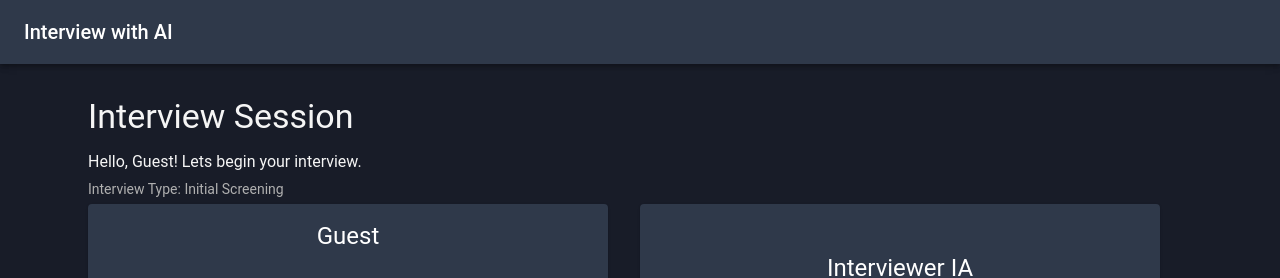
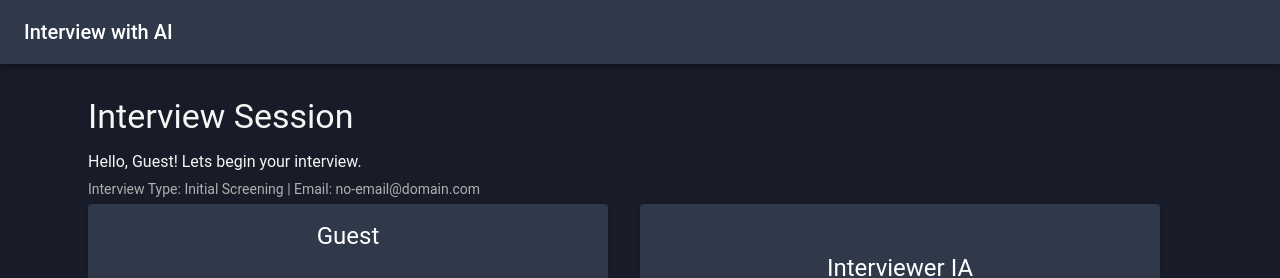
Before and after one commit to fjuncal/mock-interview-ia, a Next.js app: page /interview in a window 1280 px wide. Shown: the top 278 px of the page. Built offline with nearby package versions, Linux system fonts and the light colour scheme; no server answers.

Commit message:
Using userEmail Variable

```diff
--- a/src/pages/interview.tsx
+++ b/src/pages/interview.tsx
@@ -315,12 +315,13 @@ export default function Interview() {
         <Typography variant="body2" gutterBottom color="text.secondary">
           Interview Type:{" "}
           {interviewTopic === "initialScreening"
-            ? "Initial Screening"
-            : interviewTopic === "java"
+            ? "Initial Screening "
+            : interviewTopic === "java "
             ? "Java"
-            : interviewTopic === "springboot"
+            : interviewTopic === "springboot "
             ? "Spring Boot"
             : interviewTopic}
+          | Email: {userEmail}
         </Typography>
         <Stack direction="column" spacing={2}>
           {/* Área das Câmeras */}
```
